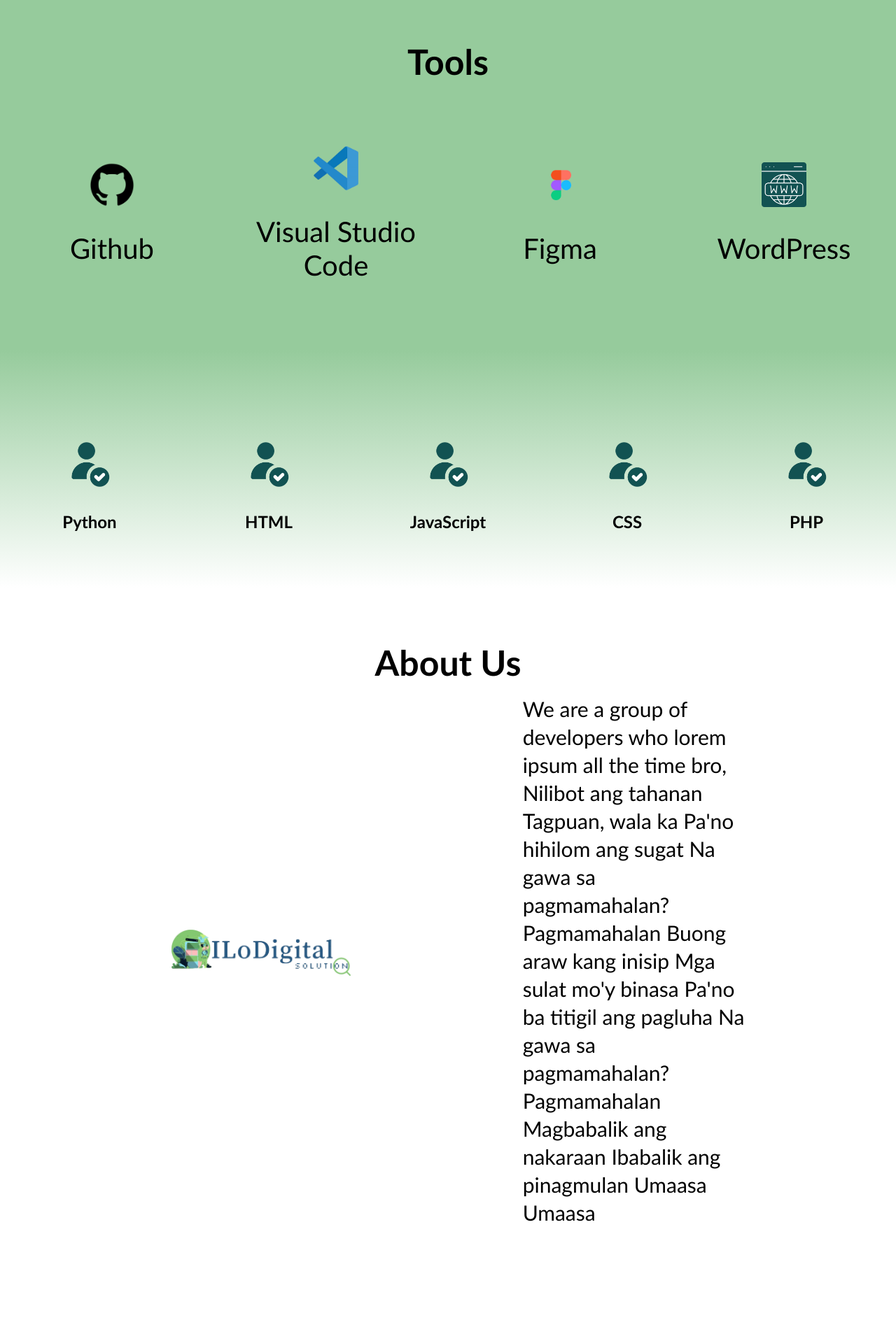
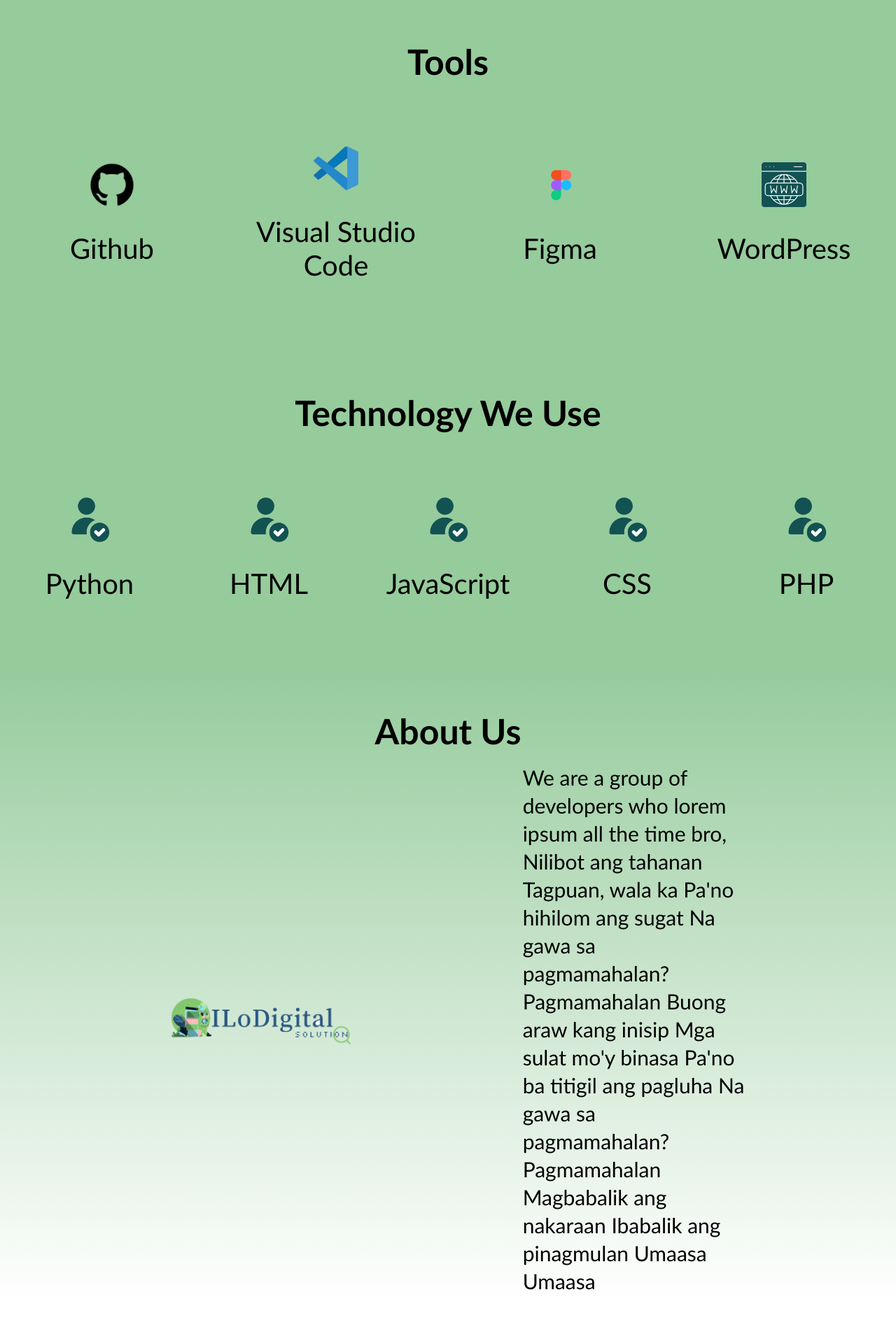
Before and after one commit to tenshi33/WebDevILDS, a PHP site: page / in a window 1280 px wide. Shown: the part 2493-4400 px from the top of the page at 70% size. Before the commit the page ends 4239 px from the top, so only its background shows below. Run offline with PHP 8.4, Linux system fonts and the light colour scheme.

Commit message:
added more text

```diff
--- a/index.css
+++ b/index.css
@@ -226,9 +226,20 @@ body {
     text-align: center;
     padding-top: 5vh;
     padding-bottom: 5vh;
-    background: linear-gradient(to bottom, #96CB9C 0%, white 95%);
+    background: #96CB9C;
 }
-
+.tools2 h1 {
+    font-size: 50px;
+    font-weight: 600;
+    text-align: center;
+    padding-top: 1.5%;
+}
+.tools2 h2 {
+    font-size: 40px;
+    color: black;
+    text-align: center;
+    font-weight: 500;
+}
 
 /* row2 */
 .row2 {
@@ -278,7 +289,7 @@ body {
     text-align: center;
     padding-top: 5vh;
     padding-bottom: 5vh;
-    background: white;
+    background: linear-gradient(to bottom, #96CB9C 0%, white 95%);
 }
 .aboutUs h1 {
     font-size: 50px;
--- a/index.html
+++ b/index.html
@@ -96,6 +96,7 @@
         </div>
 
         <div id="tools" class="tools2">
+            <h1>Technology We Use</h1>
             <div class="row2">
                 <div class="tools-col2">
                     <img src="vertex/user.png">
```
